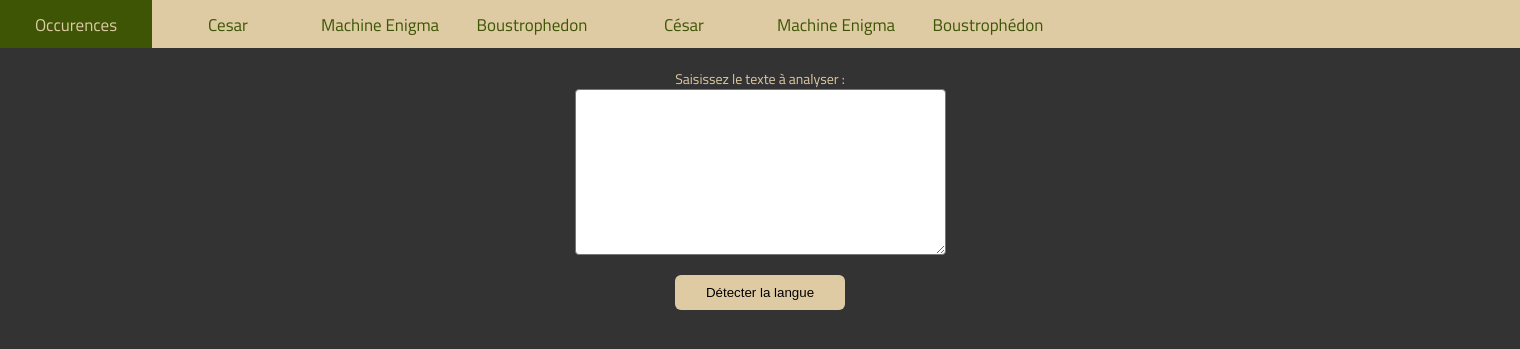
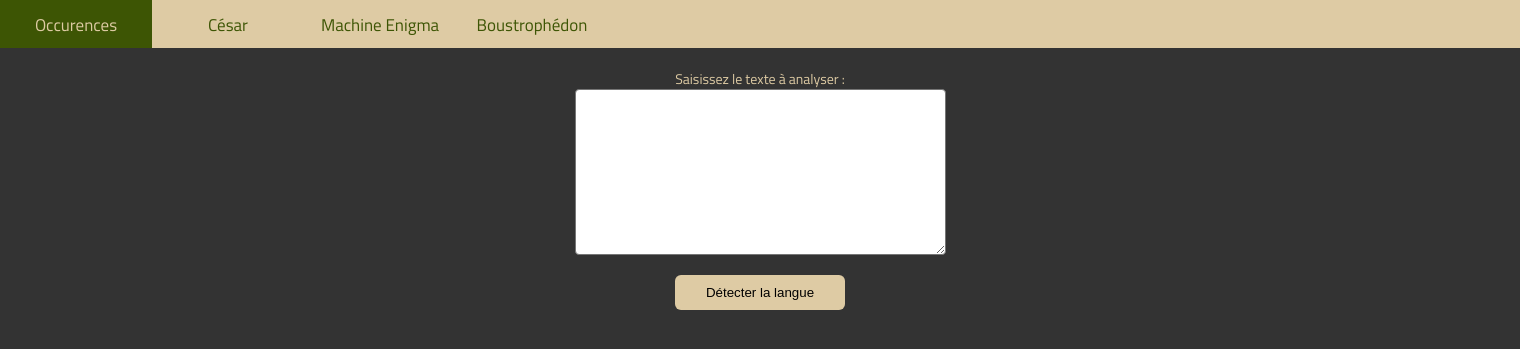
Before and after one commit to Sid-Athos/l-kgfulgqliu65QZDPH, a PHP site: page /occurences.php in a window 1520 px wide; the page is wider, and only the part inside the window is pictured. Shown: the top 349 px of that part. Run offline with PHP 8.4, Linux system fonts and the light colour scheme.

Commit message:
navbar fix

```diff
--- a/maths/maths_views/navbar.php
+++ b/maths/maths_views/navbar.php
@@ -1,16 +1,7 @@
 <div class="topnav" id="myTopnav">
   <a href="../maths/occurences.php" class="active">Occurences</a>
-<<<<<<< HEAD
-  <a href="../maths/decypher.php">Cesar</a>
-  <a href="#contact">Machine Enigma</a>
-  <a href="#about">Boustrophedon</a>
-=======
   <a href="../maths/decypher.php">César</a>
   <a href="#contact">Machine Enigma</a>
   <a href="#about">Boustrophédon</a>
->>>>>>> 17da0aa15ce0914334ebaccd915c63846ad360f5
-  <a href="javascript:void(0);" class="icon" onclick="myFunction()">
-    <i class="fa fa-bars"></i>
-  </a>
 </div>
 <body>
```
